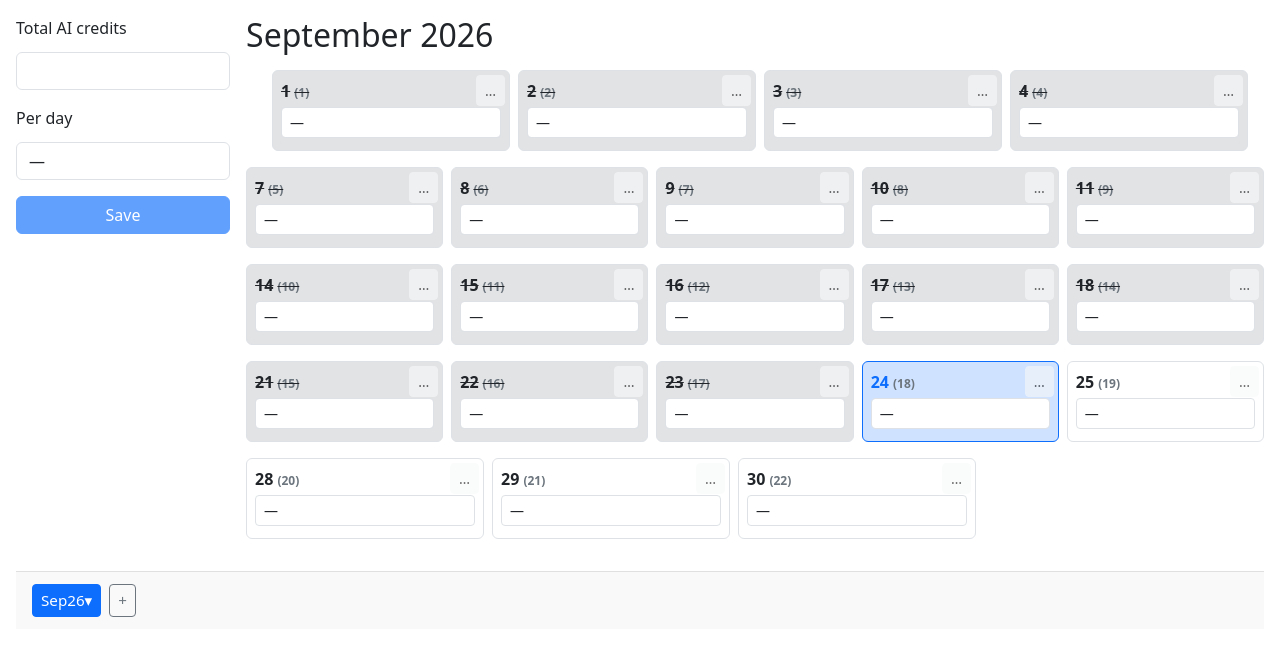
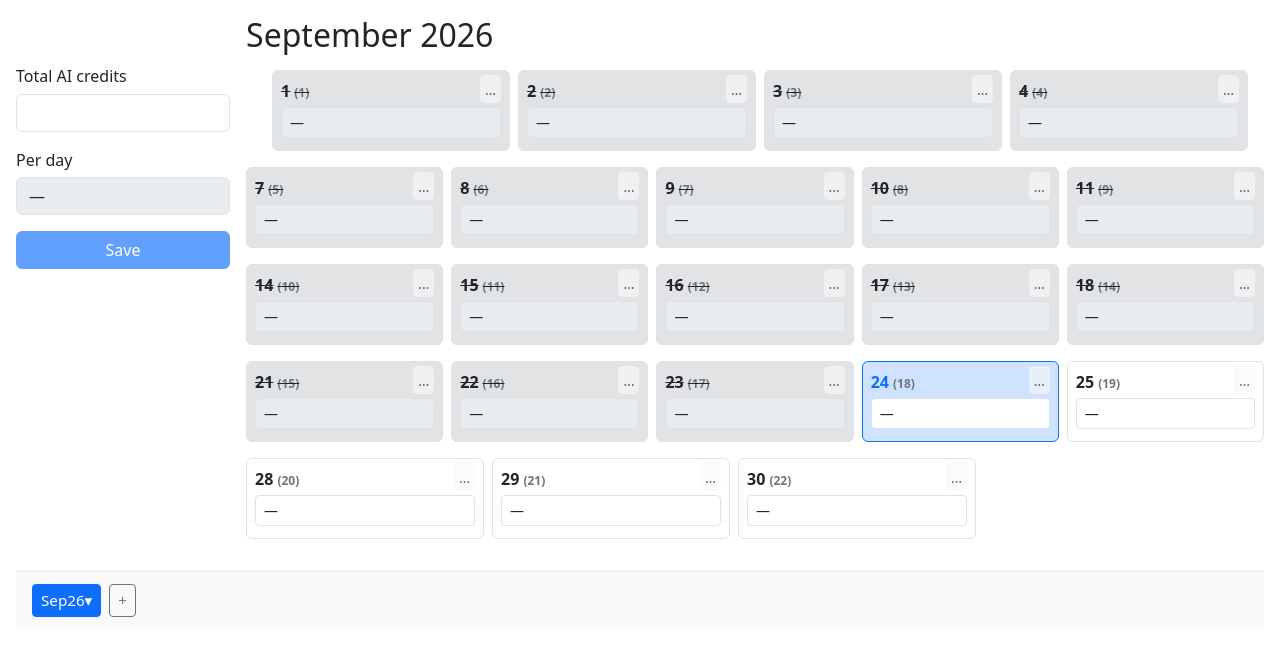
Before and after one commit to rustam-mukhametshin/QuotaCopilotPWA, an Angular app: page / in a window 1280 px wide. Shown: the top 656 px of the page. Built offline with nearby package versions, Linux system fonts and the light colour scheme.

Commit message:
feat: enhance month view and sidebar styles for improved UX

```diff
--- a/src/app/features/month-calendar/month-view/month-view.css
+++ b/src/app/features/month-calendar/month-view/month-view.css
@@ -10,6 +10,10 @@
   background-color: transparent !important;
   pointer-events: none;
   /* Inherit p-2 (padding), d-flex (display), flex-column, gap-1, border (bootstrap), rounded from .day */
+}
+
+.day--past input {
+  background-color: var(--bs-secondary-bg);
 }
 
 .day__number {
@@ -25,8 +29,8 @@
 
 .day__note-toggle {
   top: 0.25rem;
-  right: 0.25rem;
-  padding: 0.25rem 0.5rem;
+  right: 0.5rem;
+  padding: 0.15rem 0.25rem;
   font-size: 0.875rem;
   opacity: 0.6;
   transition: opacity 0.2s ease;
@@ -63,7 +67,6 @@
 .day__note-textarea:focus {
   outline: none;
   border-color: #0d6efd;
-  box-shadow:
-    0 4px 12px rgba(0, 0, 0, 0.2),
-    0 0 0 3px rgba(13, 110, 253, 0.25);
+  box-shadow: 0 4px 12px rgba(0, 0, 0, 0.2),
+  0 0 0 3px rgba(13, 110, 253, 0.25);
 }
--- a/src/app/features/month-calendar/month-view/month-view.html
+++ b/src/app/features/month-calendar/month-view/month-view.html
@@ -17,16 +17,17 @@
           [class.text-primary]="day.isToday"
           [class.bg-secondary-subtle]="day.isPast"
         >
-          <span class="day__number fw-bold" [class.text-decoration-line-through]="day.isPast">
+          <div class="day__number fw-bold" [class.text-decoration-line-through]="day.isPast">
             {{ day.date.getDate() }}
             <span class="day__index"> ({{ day.index }}) </span>
-          </span>
+          </div>
           <div class="day__inputs d-flex flex-column gap-1">
             <input
               type="text"
               class="form-control form-control-sm"
               [value]="limitForDay(day.index)"
               readonly
+              id="day-{{ day.index }}-limit"
             />
           </div>
           <button
--- a/src/app/features/month-calendar/sidebar/sidebar.css
+++ b/src/app/features/month-calendar/sidebar/sidebar.css
@@ -10,3 +10,11 @@
   transform: translateY(-1px);
   box-shadow: 0 2px 4px rgba(0, 0, 0, 0.15);
 }
+
+.sidebar .form-label {
+  margin-bottom: .1rem;
+}
+
+.sidebar #per-day-credits {
+  background-color: var(--bs-secondary-bg);
+}
--- a/src/app/features/month-calendar/sidebar/sidebar.ts
+++ b/src/app/features/month-calendar/sidebar/sidebar.ts
@@ -5,6 +5,9 @@ import { CalendarStore } from '../calendar-store';
   selector: 'app-sidebar',
   styleUrl: './sidebar.css',
   templateUrl: './sidebar.html',
+  host: {
+    class: 'mt-5',
+  }
 })
 export class Sidebar {
   protected readonly store = inject(CalendarStore);
```
